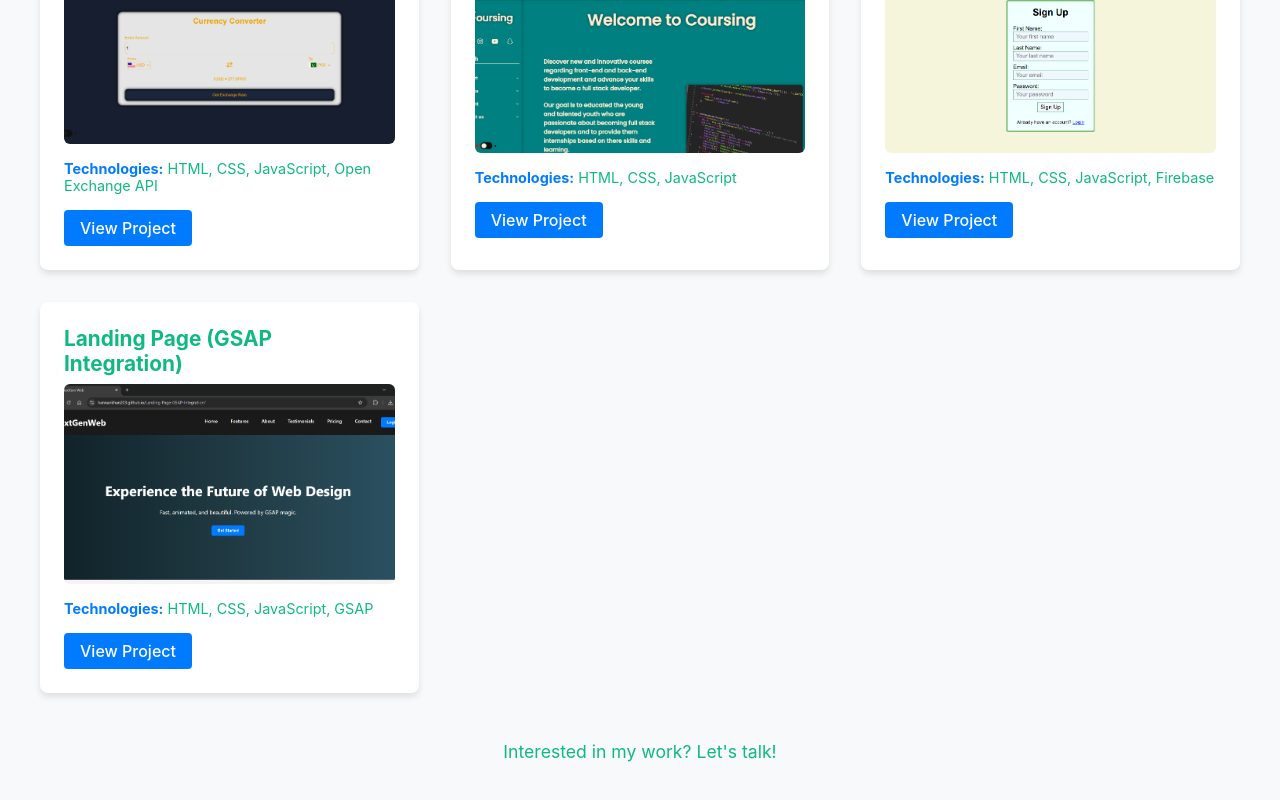
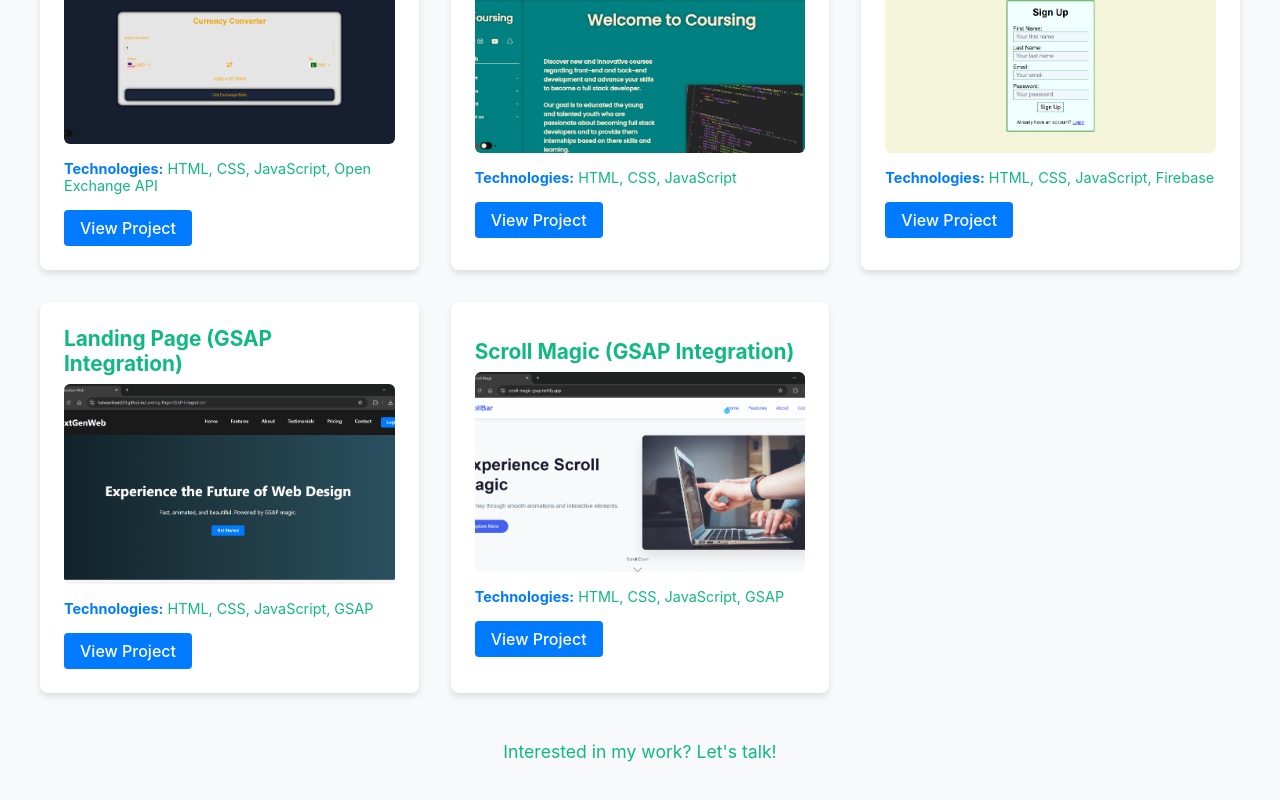
Before and after one commit to Hannankhan203/My-React-Portfolio, a React (Create React App) app: page /projects in a window 1280 px wide. Shown: the part 753-1553 px from the top of the page. Built offline with nearby package versions, Linux system fonts and the light colour scheme.

Commit message:
Added a new Project

```diff
--- a/src/components/Projects.jsx
+++ b/src/components/Projects.jsx
@@ -9,6 +9,7 @@ import CurrencyConverter from "../assets/Currency Converter.PNG";
 import CoursingSite from "../assets/Coursing Site.PNG";
 import AuthenticationForm from "../assets/Authentication Form.PNG";
 import NextGenWeb from "../assets/NextGen Web.png";
+import ScrollMagic from "../assets/Scroll Magic.png";
 
 gsap.registerPlugin(ScrollTrigger);
 
@@ -98,7 +99,15 @@ function Projects({ darkMode }) {
       alt: "Landing Page (GSAP Integration)",
       tech: "HTML, CSS, JavaScript, GSAP",
       href: "https://hannankhan203.github.io/Landing-Page-GSAP-Integration/"
-    }
+    },
+    {
+      id: 8,
+      title: "Scroll Magic (GSAP Integration)",
+      src: ScrollMagic,
+      alt: "Scroll Magic (GSAP Integration)",
+      tech: "HTML, CSS, JavaScript, GSAP",
+      href: "https://scroll-magic-gsap.netlify.app/"
+    },
   ];
 
   return (
```
Also changed, not shown: src/assets/Scroll Magic.png (added).
